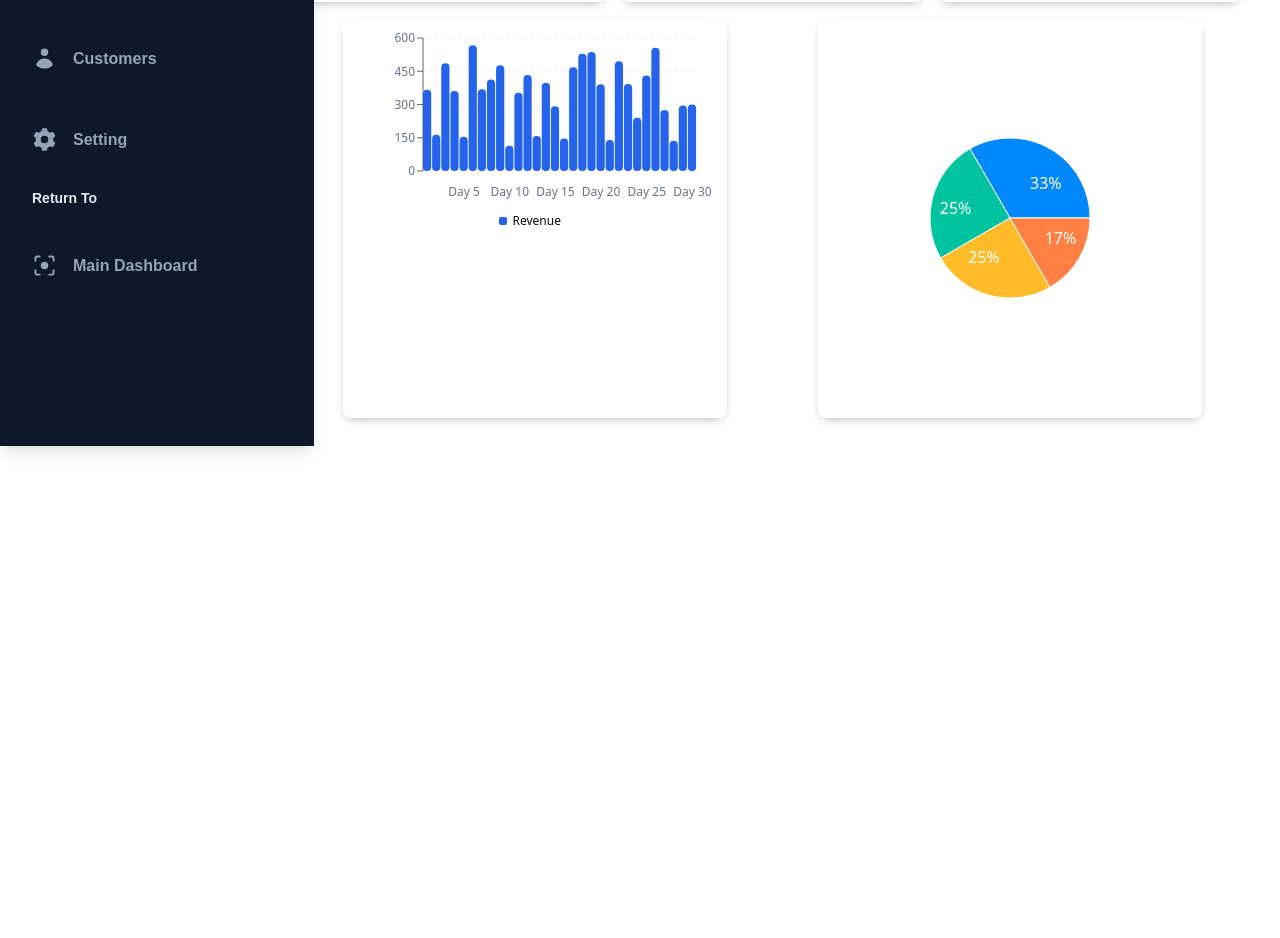
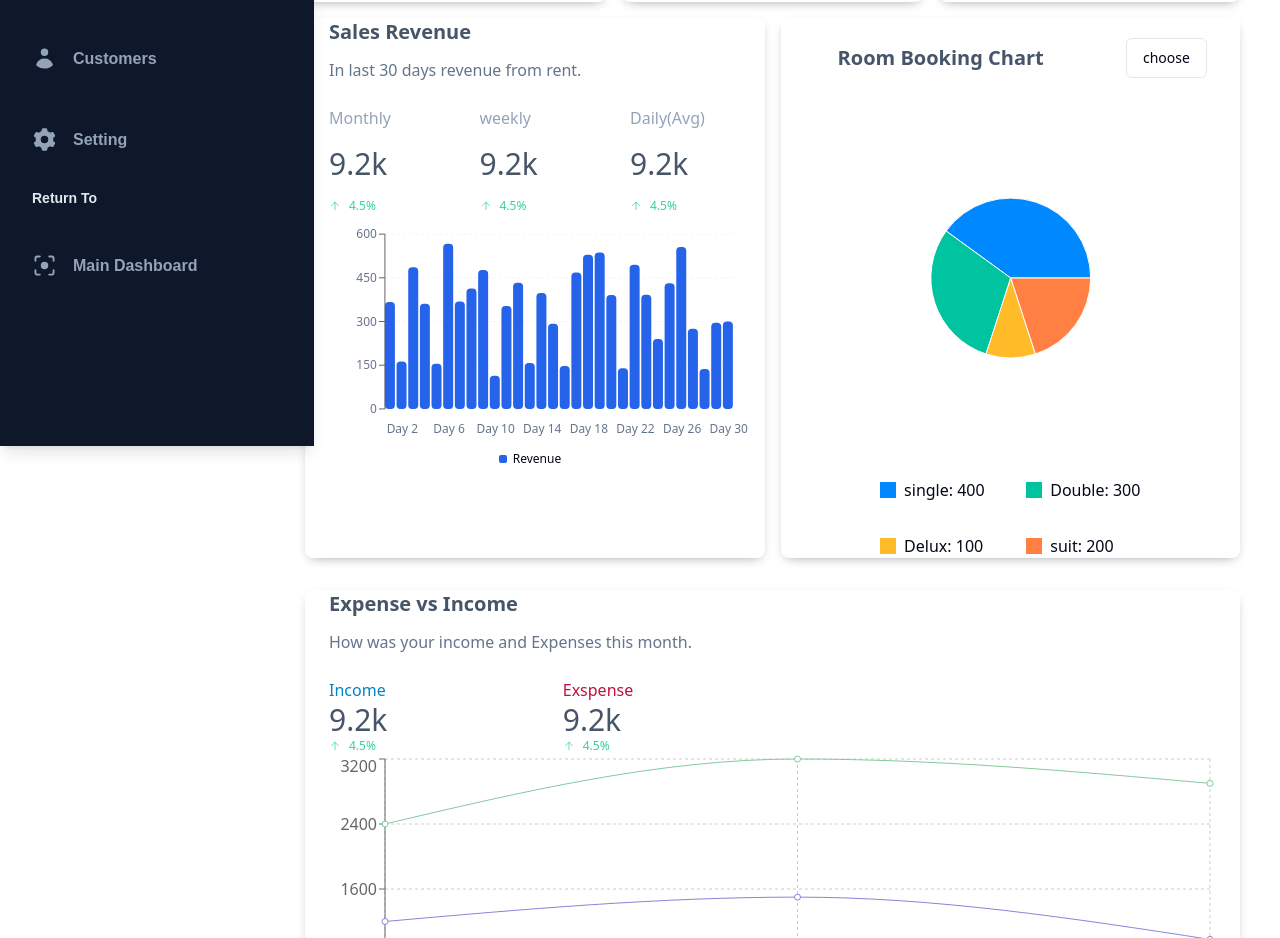
Before and after one commit to esmael-Abdlkadr/Yetenbi-Hotel-Booking, a React (Vite) app in the folder client/: page /dashbaord in a window 1280 px wide. Shown: the part 354-1292 px from the top of the page. Before the commit the page ends 800 px from the top, so only its background shows below. Built offline with nearby package versions, Linux system fonts and the light colour scheme.

Commit message:
expense vs income chart completed

```diff
--- a/client/src/admin/dashbaord/BookingChart.tsx
+++ b/client/src/admin/dashbaord/BookingChart.tsx
@@ -1,52 +1,30 @@
 import React from 'react';
-import { PieChart, Pie, Cell, ResponsiveContainer } from 'recharts';
+import { PieChart, Pie, Cell, ResponsiveContainer, Tooltip } from 'recharts';
 
 const data = [
-    { name: 'Group A', value: 400 },
-    { name: 'Group B', value: 300 },
-    { name: 'Group C', value: 300 },
-    { name: 'Group D', value: 200 },
+    { name: 'single', value: 400 },
+    { name: 'Double', value: 300 },
+    { name: 'Delux', value: 100 },
+    { name: 'suit', value: 200 },
 ];
 
 const COLORS = ['#0088FE', '#00C49F', '#FFBB28', '#FF8042'];
 
-const RADIAN = Math.PI / 180;
-const renderCustomizedLabel = ({
-                                   cx,
-                                   cy,
-                                   midAngle,
-                                   innerRadius,
-                                   outerRadius,
-                                   percent,
-                                   index,
-                               }: {
-    cx: number;
-    cy: number;
-    midAngle: number;
-    innerRadius: number;
-    outerRadius: number;
-    percent: number;
-    index: number;
-}) => {
-    const radius = innerRadius + (outerRadius - innerRadius) * 0.5;
-    const x = cx + radius * Math.cos(-midAngle * RADIAN);
-    const y = cy + radius * Math.sin(-midAngle * RADIAN);
-
-    return (
-        <text
-            x={x}
-            y={y}
-            fill="white"
-            textAnchor={x > cx ? 'start' : 'end'}
-            dominantBaseline="central"
-        >
-            {`${(percent * 100).toFixed(0)}%`}
-        </text>
+const CustomLegend = () => (
+    <div className="flex justify-center">
+        <div className="grid grid-cols-2 gap-8">
+            {data.map((entry, index) => (
+                <div key={index} className="flex items-center gap-2">
+                    <span className="w-4 h-4" style={{ backgroundColor: COLORS[index % COLORS.length] }}></span>
+                    <span>{`${entry.name}: ${entry.value}`}</span>
+                </div>
+            ))}
+        </div>
+    </div>
 );
-};
-
 const BookingChart: React.FC = () => {
     return (
+        <>
             <ResponsiveContainer width="100%" height={400}>
                 <PieChart>
                     <Pie
@@ -54,7 +32,6 @@ const BookingChart: React.FC = () => {
                         cx="50%"
                         cy="50%"
                         labelLine={false}
-                    label={renderCustomizedLabel}
                         outerRadius={80}
                         fill="#8884d8"
                         dataKey="value"
@@ -63,8 +40,11 @@ const BookingChart: React.FC = () => {
                             <Cell key={`cell-${index}`} fill={COLORS[index % COLORS.length]} />
                         ))}
                     </Pie>
+                    <Tooltip />
                 </PieChart>
             </ResponsiveContainer>
+            <CustomLegend />
+        </>
     );
 };
 
--- a/client/src/admin/dashbaord/DashboardHome.tsx
+++ b/client/src/admin/dashbaord/DashboardHome.tsx
@@ -12,7 +12,8 @@ import Card from "./Card"
 import {CardValue} from "@/admin/dashbaord/CardValue";
 import TopFeature from "@/admin/dashbaord/TopFeature";
 import BookingChart from "@/admin/dashbaord/BookingChart";
-
+import { HiOutlineArrowSmallUp,HiOutlineArrowSmallDown } from "react-icons/hi2";
+import ExspenseChart from "@/admin/dashbaord/ExspenseChart";
 const DashboardHome=()=>{
     const { isCollapsed } = useSidebarContext();
     return(
@@ -59,20 +60,90 @@ const DashboardHome=()=>{
             </div>
         {/*    package-features*/}
             <div className={"grid grid-cols-2 gap-4"}>
-                <div className={"bg-white shadow-[0_4px_12px_-5px_rgba(0,0,0,0.4)] w-full max-w-sm\n" +
+                <div className={"bg-white shadow-[0_4px_12px_-5px_rgba(0,0,0,0.4)] w-full " +
                     "        rounded-lg font-sans overflow-hidden mx-auto mt-4"}>
+                    <div className={"flex flex-col gap-3 ml-6"}>
+                        <h3 className={"text-xl text-slate-600 font-semibold"}>Sales Revenue
+                        </h3>
+                        <p className={"text-slate-500"}>In last 30 days revenue from rent.</p>
+                    </div>
+                    {/*......*/}
+                    <div className={"grid grid-cols-3 gap-4 mt-6 ml-6"}>
+                        {/*1*/}
+                        <p className={"text-slate-400"}>Monthly</p>
+                        <p className={"text-slate-400"}>weekly</p>
+                        <p className={"text-slate-400"}>Daily(Avg)</p>
+
+
+                        {/*1*/}
+                        <p className={"text-3xl text-slate-600 "}>9.2k</p>
+                        <p className={"text-3xl text-slate-600"}>9.2k</p>
+                        <p className={"text-3xl text-slate-600"}>9.2k</p>
+
+                        {/*1*/}
+                        <p className={"text-[#34d399] text-xs flex gap-2 items-center"}>
+                            <HiOutlineArrowSmallUp/> <span>4.5%</span></p>
+                        <p className={"text-[#34d399] text-xs flex gap-2 items-center"}>
+                            <HiOutlineArrowSmallUp/> <span>4.5%</span></p>
+                        <p className={"text-[#34d399] text-xs flex gap-2 items-center"}>
+                            <HiOutlineArrowSmallUp/> <span>4.5%</span></p>
+
+                    </div>
                     <TopFeature/>
                 </div>
-         <div className={"bg-white shadow-[0_4px_12px_-5px_rgba(0,0,0,0.4)] w-full max-w-sm\n" +
+                <div className={"bg-white shadow-[0_4px_12px_-5px_rgba(0,0,0,0.4)] w-full \n" +
              "        rounded-lg font-sans overflow-hidden mx-auto mt-4"}>
+             <div className={"flex items-center justify-around gap-4 ml-6 mt-5"}>
+                 <h3 className={"text-xl text-slate-600 font-semibold"}>Room Booking Chart
+                 </h3>
+                 <DropdownMenu>
+                     <DropdownMenuTrigger asChild >
+                         <Button variant="outline">
+                         choose
+                         </Button>
+                     </DropdownMenuTrigger>
+                     <DropdownMenuContent className="w-56">
+                         <DropdownMenuLabel>choose Time frame</DropdownMenuLabel>
+                         <DropdownMenuSeparator/>
+                         <DropdownMenuRadioGroup>
+                             <DropdownMenuRadioItem value="top">7 days</DropdownMenuRadioItem>
+                             <DropdownMenuRadioItem value="bottom">15 days</DropdownMenuRadioItem>
+                             <DropdownMenuRadioItem value="right">30 days</DropdownMenuRadioItem>
+                         </DropdownMenuRadioGroup>
+                     </DropdownMenuContent>
+                 </DropdownMenu>
+
+             </div>
              <BookingChart/>
          </div>
 
             </div>
+        {/*exspense chart*/}
+            <div className={"bg-white shadow-[0_4px_12px_-5px_rgba(0,0,0,0.4)] w-full " +
+                "        rounded-lg font-sans overflow-hidden mx-auto mt-8"}>
+                <div className={"flex flex-col gap-3 ml-6"}>
+                    <h3 className={"text-xl text-slate-600 font-semibold"}>Expense vs Income
+                    </h3>
+                    <p className={"text-slate-500"}>How was your income and Expenses this month.</p>
+                </div>
+                <div className={"grid grid-cols-2 w-[50%] mt-6 ml-6"}>
+                    {/*1*/}
+                    <p className={"text-[#0284c7]"}>Income</p>
+                    <p className={"text-[#be123c]"}>Exspense</p>
 
+                    {/*1*/}
+                    <p className={"text-3xl text-slate-600 "}>9.2k</p>
+                    <p className={"text-3xl text-slate-600"}>9.2k</p>
+                    {/*1*/}
+                    <p className={"text-[#34d399] text-xs flex gap-2 items-center"}>
+                        <HiOutlineArrowSmallUp/> <span>4.5%</span></p>
+                    <p className={"text-[#34d399] text-xs flex gap-2 items-center"}>
+                        <HiOutlineArrowSmallUp/> <span>4.5%</span></p>
+                </div>
+                <ExspenseChart/>
+
+            </div>
         </div>
-
-
 
 
     )
--- /dev/null
+++ b/client/src/admin/dashbaord/ExspenseChart.tsx
@@ -0,0 +1,35 @@
+
+import { LineChart, Line, XAxis, YAxis, CartesianGrid, Tooltip, ResponsiveContainer } from 'recharts';
+
+const data = [
+    { date: '1-02-2024', Expense: 1200, Income: 2400 },
+    { date: '15-02-2024', Expense: 1500, Income: 3200 },
+    { date: '30-02-2024', Expense: 980, Income: 2900 },
+];
+
+const ExpenseChart = () => {
+    return (
+        <div style={{ width: '100%', height: 300 }}>
+            <ResponsiveContainer>
+                <LineChart
+                    data={data}
+                    margin={{
+                        top: 5,
+                        right: 30,
+                        left: 20,
+                        bottom: 5,
+                    }}
+                >
+                    <CartesianGrid strokeDasharray="3 3" />
+                    <XAxis dataKey="date" />
+                    <YAxis />
+                    <Tooltip />
+                    <Line type="monotone" dataKey="Expense" stroke="#8884d8" activeDot={{ r: 8 }} />
+                    <Line type="monotone" dataKey="Income" stroke="#82ca9d" />
+                </LineChart>
+            </ResponsiveContainer>
+        </div>
+    );
+};
+
+export default ExpenseChart;
```
Lines whose indentation alone changed are shown as unchanged.
